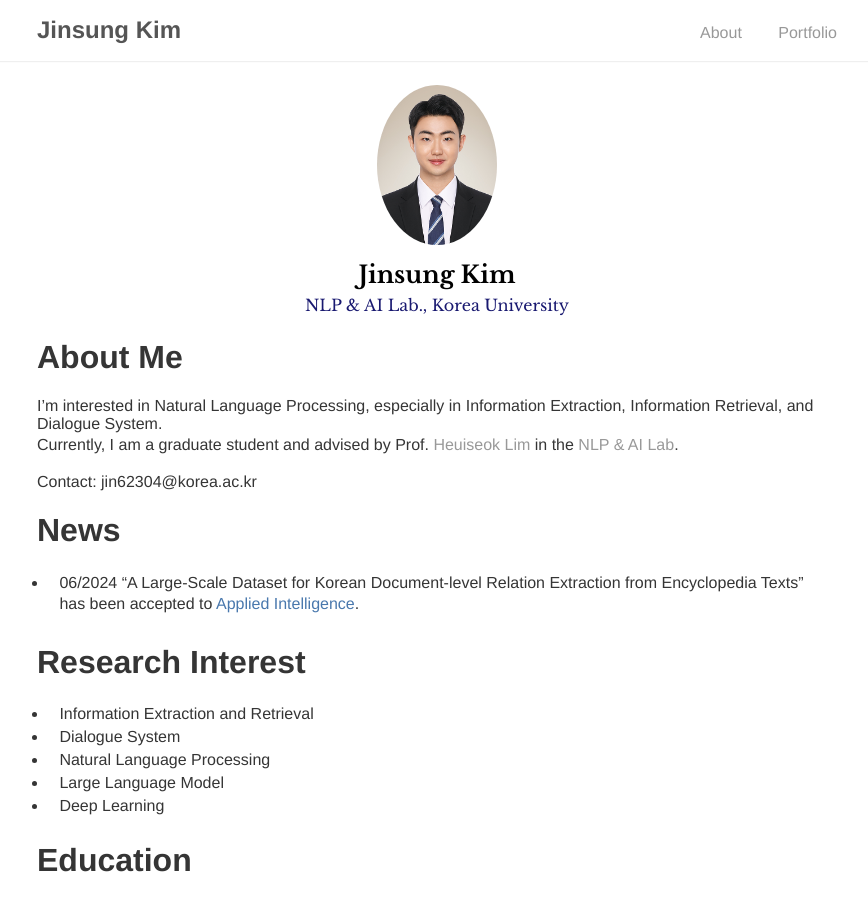
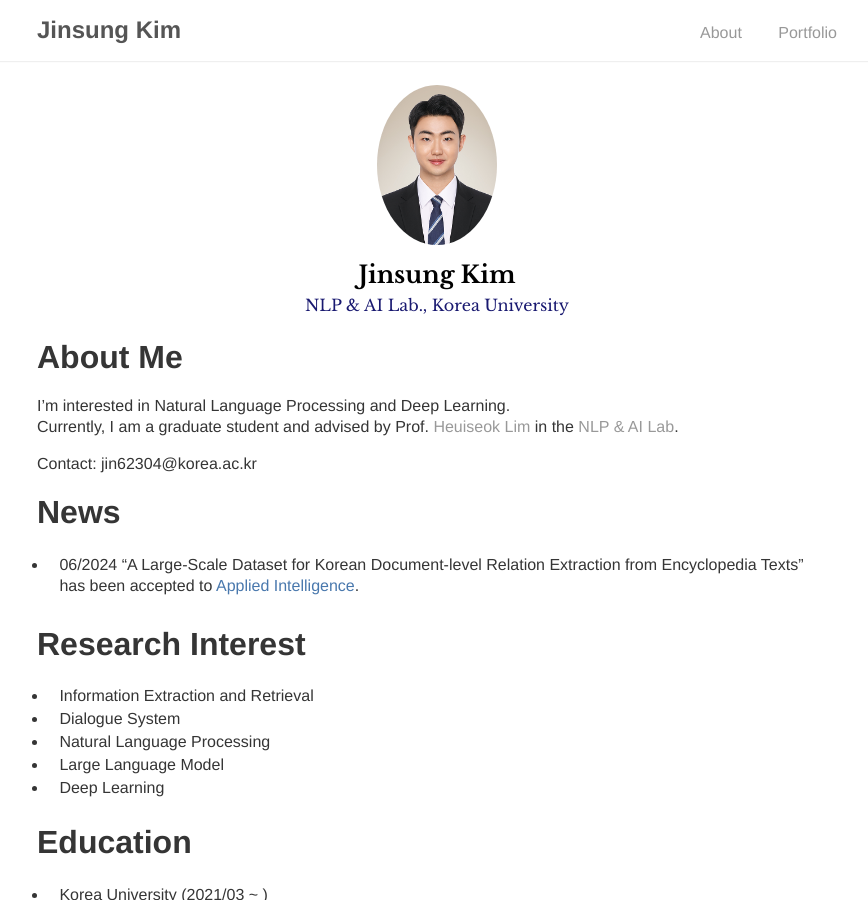
Before and after one commit to jin62304/jin62304.github.io, a Jekyll site: the page built from index.md, in a window 1280 px wide and 900 px high. Shown: the whole window, without its empty margins (203-1071 px from the left). Built offline with Jekyll 4.4.1, drawn with Linux system fonts in a browser that asks for light colours.

Commit message:
updated 240609

```diff
--- a/index.md
+++ b/index.md
@@ -3,7 +3,7 @@ layout: about
 ---
 [//]: # (Please check my [CV]&#40;https://drive.google.com/file/d/1OIubJzknuk7bAkOjLuTYHHNBPVkzwjoe/view?usp=sharing&#41; and [Google Scholar]&#40;https://scholar.google.com/citations?user=ubIxtk8AAAAJ&hl=ko&#41;! )
 # About Me
-I'm interested in Natural Language Processing, especially in Information Extraction, Information Retrieval, and Dialogue System. <br /> Currently, I am a graduate student and advised by Prof. [Heuiseok Lim](https://scholar.google.co.kr/citations?user=HMTkz7oAAAAJ&hl=ko&oi=ao)  in the [NLP & AI Lab](http://nlp.korea.ac.kr/).
+I'm interested in Natural Language Processing and Deep Learning. <br /> Currently, I am a graduate student and advised by Prof. [Heuiseok Lim](https://scholar.google.co.kr/citations?user=HMTkz7oAAAAJ&hl=ko&oi=ao)  in the [NLP & AI Lab](http://nlp.korea.ac.kr/).
 
 Contact: jin62304@korea.ac.kr
 <br/>
```
